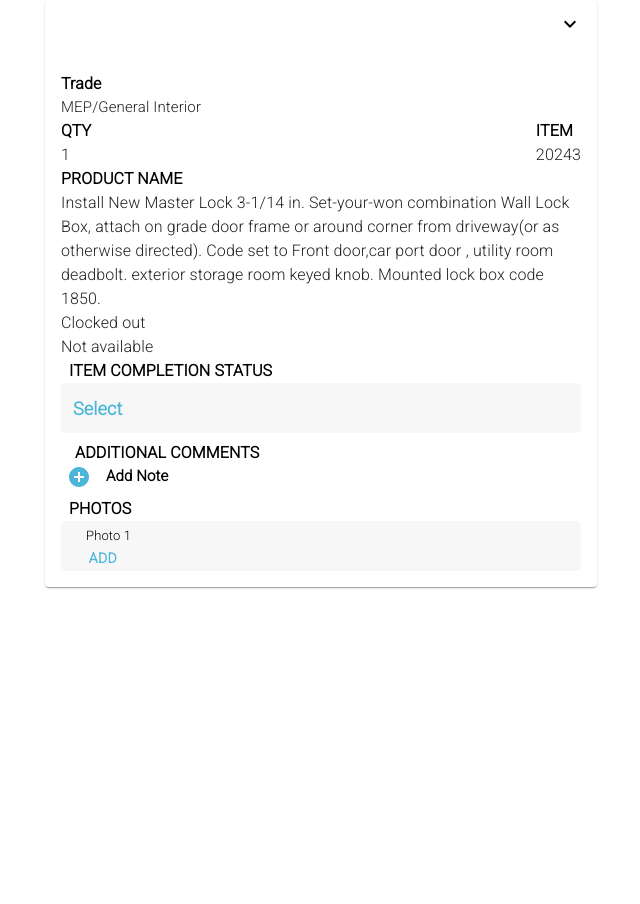
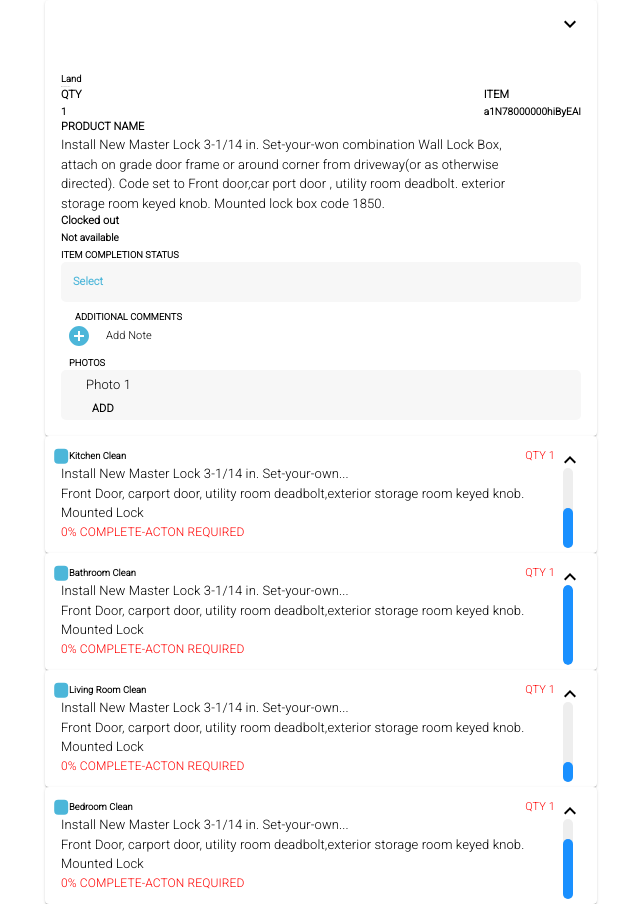
Before and after one commit to HassanHabibTahir/testMui, a React (Create React App) app: page / in a window 1280 px wide. Both pictures are taken after a click on the button 640 px from the left and 63 px from the top of the page. Shown: the whole page, without its empty margins (319-959 px from the left). Before the commit the page ends 800 px from the top, so only its background shows below. Built offline with nearby package versions, Linux system fonts and the light colour scheme.

Commit message:
added by hassan habib tahir

```diff
--- a/src/App.js
+++ b/src/App.js
@@ -17,24 +17,27 @@
 import Badge from "@material-ui/core/Badge";
 import { withStyles } from "@material-ui/core/styles";
 import AddCircleIcon from "@material-ui/icons/AddCircle";
+import { itemsArray } from "./config";
+import CustomizedProgressBars from "./progressbar";
 
 const useStyles = makeStyles((theme) => ({
   root: {
     width: "100%",
   },
   heading: {
-    fontSize: theme.typography.pxToRem(16),
+    fontSize: theme.typography.pxToRem(9.29),
+    fontWeight: "700",
     alignItems: "center",
     display: "flex",
     color: "black",
-    fontWeight: "bolder",
     marginLeft: ".5rem",
   },
   quantity: {
-    fontSize: theme.typography.pxToRem(12),
-    fontWeight: 900,
-    color: "black",
-    paddingTop: ".2rem",
+    fontSize: theme.typography.pxToRem(11),
+    // fontWeight: 900,
+    // color: "black",
+    // paddingTop: ".2rem",
+    color: "red"
   },
   customAccordion: {
     position: "relative",
@@ -52,19 +55,26 @@
     color: "black",
   },
   subHeading: {
-    fontWeight: 700,
-    fontSize: theme.typography.pxToRem(15),
+    fontWeight: 400,
+    fontSize: theme.typography.pxToRem(13),
+    color: "black",
+  },
+  AddNote: {
+    fontWeight: 400,
+    fontSize: theme.typography.pxToRem(11),
+
     color: "black",
   },
   paragraph: {
     fontWeight: 300,
+    width: "90%",
     fontSize: theme.typography.pxToRem(13),
     color: "black",
   },
   footerBadge: {
     display: "flex",
     justifyContent: "space-between",
-    width: "98%",
+    width: "100%",
     alignItems: "center",
   },
   footerText: {
@@ -72,31 +82,58 @@
     fontSize: theme.typography.pxToRem(12),
   },
   trade: {
-    fontSize: theme.typography.pxToRem(16),
+    fontSize: theme.typography.pxToRem(9.29),
+    fontWeight: 700,
     color: 'black',
-    fontWeight: "bold"
+
   },
   Mep: {
-    fontSize: theme.typography.pxToRem(15),
+    fontSize: theme.typography.pxToRem(1),
   },
   sameItems: {
-    fontSize: theme.typography.pxToRem(16),
+    fontSize: theme.typography.pxToRem(11),
     color: 'black',
-    fontWeight: "bold"
+    fontWeight: 700
   },
+  sameItemsValue: {
+    fontSize: theme.typography.pxToRem(10),
+    color: 'black',
+    fontWeight: 600
+  },
+  ItemHeading: {
+    fontSize: theme.typography.pxToRem(9.29),
+    fontWeight: "700",
+    alignItems: "center",
+    display: "flex",
+    color: "black",
+    paddingTop: '.2rem'
+  },
+  selectComponent: {
 
-  // AccordionSummary: {
-  //   '&.MuiAccordionSummary-expandIcon': {
-  //     position: "absolute",
-  //     right: "0rem",
-  //     top: "0rem",
+    fontWeight: 600,
+    color: "#4CB6D9",
+    fontSize: theme.typography.pxToRem(11),
 
-  //   }
-  // }
-  //
+  },
+  addButton: {
+    fontWeight: 700,
+    height: theme.typography.pxToRem(13),
+    fontSize: theme.typography.pxToRem(11),
+    color: "black",
+    margin: "0px",
+    padding: "0px",
+  },
   Muiselect: {
     outline: "none",
   },
+  progressBar: {
+    height: "75%",
+    width: 12,
+    borderRadius: 50,
+    flexDirection: "column-reverse",
+    backgroundColor: "rgba(255, 255, 255)"
+  }
+
 }));
 
 const StyledBadge = withStyles((theme) => ({
@@ -120,7 +157,7 @@
   const [expanded, setExpanded] = React.useState(false);
   const [toggle, setToggle] = React.useState(true);
   const [status, setStatus] = React.useState("");
-
+  const [index, setIndex] = React.useState()
   const handleStatusChange = (event) => {
     setStatus(event.target.value);
   };
@@ -131,24 +168,31 @@
     // Handle button click here
   };
 
-  const togleHandler = () => {
-    // alert('Please select')
+  const togleHandler = (index, toggle) => {
+    // alert('Please select')(
+    if (toggle) {
+      setIndex(index)
+
+    } else {
+      setIndex(-1)
+    }
     setToggle(!toggle);
   }
-  console.log(toggle, "toggle--->");
 
+  console.log(index, "index")
 
   return (
     <Container maxWidth="sm">
-      <div className={classes.root}>
+      {itemsArray.map(({ product_name, amount, id, product_description, quantity, status, trade }, _index) =>
+        <div key={_index} className={classes.root}>
           <Accordion
-          expanded={expanded === "panel1"}
-          onChange={handleChange("panel1")}
+            expanded={expanded === `panel${_index + 1}`}
+            onChange={handleChange(`panel${_index + 1}`)}
             className={classes.customAccordion}
           >
             <AccordionSummary
               classes={{ expandIcon: classes.customExpandIcon }}
-            onClick={togleHandler}
+              onClick={() => togleHandler(_index, toggle)}
               style={{
                 transition: "1s"
               }}
@@ -157,7 +201,7 @@
               id="panel1bh-header"
             >
 
-            {toggle && <Box
+              {index !== _index && <Box
                 style={{
                   width: "100%",
                 }}
@@ -173,7 +217,7 @@
                   >
                     <StyledINTERIORBadge color="secondary" variant="dot" />
                     <Typography className={classes.heading}>
-                    MEP/GENERAL INTERIOR
+                      {product_name}
                     </Typography>
                   </Box>
 
@@ -192,7 +236,13 @@
                   <Typography className={classes.footerText}>
                     0% COMPLETE-ACTON REQUIRED
                   </Typography>
-                <StyledBadge color="secondary" variant="dot" />
+                  <Box
+                    className={classes.progressBar}
+                  >
+
+                  </Box>
+                  <CustomizedProgressBars progress={status.progress} />
+                  {/* <StyledBadge color="secondary" variant="dot" /> */}
                 </Box>
 
 
@@ -210,7 +260,7 @@
               >
                 <Box>
                   <Typography className={classes.trade}>
-                  Trade
+                    {trade}
                   </Typography>
                   <Typography className={classes.Mep}>MEP/General Interior</Typography>
                   <Box>
@@ -220,74 +270,35 @@
                     }}>
                       <Box>
                         <Typography className={classes.sameItems}>QTY</Typography>
-                      <Typography>1</Typography>
+                        <Typography className={classes.sameItemsValue}>1</Typography>
                       </Box>
                       <Box>
                         <Typography className={classes.sameItems}>ITEM</Typography>
-                      <Typography>20243</Typography>
+                        <Typography className={classes.sameItemsValue}>{id}</Typography>
                       </Box>
 
                     </Box>
                     <Box>
                       <Typography className={classes.sameItems} >PRODUCT NAME</Typography>
-                    <Typography>Install New Master Lock 3-1/14 in. Set-your-won combination Wall Lock Box, attach on grade door  frame or around  corner from  driveway(or as otherwise directed). Code set to Front door,car port door , utility room deadbolt. exterior storage room keyed knob. Mounted lock box code 1850. </Typography>
+                      <Typography className={classes.paragraph}>Install New Master Lock 3-1/14 in. Set-your-won combination Wall Lock Box, attach on grade door  frame or around  corner from  driveway(or as otherwise directed). Code set to Front door,car port door , utility room deadbolt. exterior storage room keyed knob. Mounted lock box code 1850. </Typography>
                     </Box>
                   </Box>
                 </Box>
 
 
-              <Typography>Clocked out</Typography>
-              <Typography style={{}}>Not available</Typography>
+                <Typography className={classes.sameItems}>Clocked out</Typography>
+                <Typography className={classes.sameItemsValue}>Not available</Typography>
                 <Box>
-                {/* starting from it */}
-                <Typography className={classes.heading}>
+
+                  <Typography className={classes.ItemHeading}>
                     ITEM COMPLETION STATUS
                   </Typography>
 
-                {/* <Select
-                    style={{
-                      margin: "8px 6px",
-                      width: "100%",
-                      height: 50,
-                      fontWeight: 600,
-                      color: "#4CB6D9",
-                      backgroundColor: "#F7F7F7",
-                      borderRadius: "5px",
-                      paddingLeft: "5px",
-                      boxShadow: "none",
-                      "&.MuiOutlinedInput-notchedOutline": {
-                        border: " none !important",
-                      },
-                      "&.MuiOutlinedInput-notchedOutline": {
-                        border: "none  !important",
-                        outline: "none  !important",
-                      },
-                      "&.MuiOutlinedInput-root:hover .MuiOutlinedInput-notchedOutline":
-                        {
-                          border: "none  !important",
-                          outline: "none  !important",
-                        },
-                      "&.MuiOutlinedInput-root.Mui-focused .MuiOutlinedInput-notchedOutline":
-                        {
-                          border: "none  !important",
-                          outline: "none  !important",
-                        },
-                    }}
-                    inputProps={{ "aria-label": "Without label" }}
-                    value={status}
-                    classes={{ Muiselect: classes.MuiSelect }}
-                    onChange={handleStatusChange}
-                    displayEmpty
-                    renderValue={(value) => (value === "" ? "Select" : value)}
-                  >
-                    <MenuItem value="">Select</MenuItem>
-                    <MenuItem value={"active"}>Active</MenuItem>
-                    <MenuItem value={"inactive"}>Inactive</MenuItem>
-                  </Select> */}
+
                   <Box
                     style={{
                       width: "100%",
-                    height: 50,
+                      height: 40,
                       borderRadius: "5px",
                       color: "#4CB6D9",
                       backgroundColor: "#F7F7F7",
@@ -295,11 +306,7 @@
                     }}
                   >
                     <Typography
-                    style={{
-                      fontWeight: 600,
-                      color: "#4CB6D9",
-                      fontSize: "18px",
-                    }}
+                      className={classes.selectComponent}
                     >
                       Select
                     </Typography>
@@ -326,7 +333,7 @@
                           cursor: "pointer",
                         }}
                       />
-                    <Typography className={classes.subHeading}>
+                      <Typography className={classes.AddNote}>
                         Add Note
                       </Typography>
                     </Box>
@@ -349,12 +356,7 @@
                       Photo 1
                     </Typography>
                     <Button
-                    style={{
-                      fontWeight: 600,
-                      color: "#4CB6D9",
-                      margin: "0px",
-                      padding: "0px",
-                    }}
+                      className={classes.addButton}
                     >
                       Add
                     </Button>
@@ -363,7 +365,50 @@
               </Box>
             </AccordionDetails>
           </Accordion>
-      </div>
-    </Container>
+        </div>)
+      }
+
+
+    </Container >
   );
 }
+// {/* <Select
+//                     style={{
+//                       margin: "8px 6px",
+//                       width: "100%",
+//                       height: 50,
+//                       fontWeight: 600,
+//                       color: "#4CB6D9",
+//                       backgroundColor: "#F7F7F7",
+//                       borderRadius: "5px",
+//                       paddingLeft: "5px",
+//                       boxShadow: "none",
+//                       "&.MuiOutlinedInput-notchedOutline": {
+//                         border: " none !important",
+//                       },
+//                       "&.MuiOutlinedInput-notchedOutline": {
+//                         border: "none  !important",
+//                         outline: "none  !important",
+//                       },
+//                       "&.MuiOutlinedInput-root:hover .MuiOutlinedInput-notchedOutline":
+//                         {
+//                           border: "none  !important",
+//                           outline: "none  !important",
+//                         },
+//                       "&.MuiOutlinedInput-root.Mui-focused .MuiOutlinedInput-notchedOutline":
+//                         {
+//                           border: "none  !important",
+//                           outline: "none  !important",
+//                         },
+//                     }}
+//                     inputProps={{ "aria-label": "Without label" }}
+//                     value={status}
+//                     classes={{ Muiselect: classes.MuiSelect }}
+//                     onChange={handleStatusChange}
+//                     displayEmpty
+//                     renderValue={(value) => (value === "" ? "Select" : value)}
+//                   >
+//                     <MenuItem value="">Select</MenuItem>
+//                     <MenuItem value={"active"}>Active</MenuItem>
+//                     <MenuItem value={"inactive"}>Inactive</MenuItem>
+//                   </Select> */}
--- /dev/null
+++ b/src/config.js
@@ -0,0 +1,72 @@
+export const itemsArray = [
+    {
+        "product_name": "Whole House Clean",
+        "amount": 225,
+        "id": "a1N78000000hiByEAI",
+        "item": "Clean - Whole House Interior - includes appliance wipe down",
+        "product_description": null,
+        "quantity": 1,
+        "rate": 250,
+        "status": { "progress": "0" },
+        "sub_markdown": 0.1,
+        "subtotal_line_items": 250,
+        "task": "Clean - Whole House",
+        "trade": "Land"
+    },
+    {
+        "product_name": "Kitchen Clean",
+        "amount": 150,
+        "id": "a1N78000000hiByEAB",
+        "item": "Clean - Kitchen - includes countertop and sink",
+        "product_description": null,
+        "quantity": 1,
+        "rate": 150,
+        "status": { "progress": "50" },
+        "sub_markdown": 0.05,
+        "subtotal_line_items": 150,
+        "task": "Clean - Kitchen",
+        "trade": "Land"
+    },
+    {
+        "product_name": "Bathroom Clean",
+        "amount": 100,
+        "id": "a1N78000000hiByEAC",
+        "item": "Clean - Bathroom - includes toilet and shower",
+        "product_description": null,
+        "quantity": 1,
+        "rate": 100,
+        "status": { "progress": "100" },
+        "sub_markdown": 0.2,
+        "subtotal_line_items": 100,
+        "task": "Clean - Bathroom",
+        "trade": "Land"
+    },
+    {
+        "product_name": "Living Room Clean",
+        "amount": 180,
+        "id": "a1N78000000hiByEAD",
+        "item": "Clean - Living Room - includes dusting and vacuuming",
+        "product_description": null,
+        "quantity": 1,
+        "rate": 180,
+        "status": { "progress": "25" },
+        "sub_markdown": 0.15,
+        "subtotal_line_items": 180,
+        "task": "Clean - Living Room",
+        "trade": "Land"
+    },
+    {
+        "product_name": "Bedroom Clean",
+        "amount": 120,
+        "id": "a1N78000000hiByEAE",
+        "item": "Clean - Bedroom - includes changing bed linens",
+        "product_description": null,
+        "quantity": 1,
+        "rate": 120,
+        "status": { "progress": "75" },
+        "sub_markdown": 0.08,
+        "subtotal_line_items": 120,
+        "task": "Clean - Bedroom",
+        "trade": "Land"
+    }
+];
--- /dev/null
+++ b/src/progressbar.js
@@ -0,0 +1,61 @@
+import React from 'react';
+import { makeStyles, withStyles } from '@material-ui/core/styles';
+import CircularProgress from '@material-ui/core/CircularProgress';
+import LinearProgress from '@material-ui/core/LinearProgress';
+import { Box } from '@material-ui/core';
+
+const BorderLinearProgress = withStyles((theme) => ({
+    root: {
+        height: 10,
+
+        borderRadius: 5,
+    },
+    colorPrimary: {
+        backgroundColor: theme.palette.grey[theme.palette.type === 'light' ? 200 : 700],
+    },
+    bar: {
+        borderRadius: 5,
+        backgroundColor: '#1a90ff',
+    },
+}))(LinearProgress);
+
+
+
+
+
+const useStyles = makeStyles({
+    root: {
+        flexGrow: 1,
+    },
+});
+
+export default function CustomizedProgressBars({ progress }) {
+    const classes = useStyles();
+
+    return (
+        <div className={classes.root}>
+
+            <Box style={{
+
+                display: "flex",
+                justifyContent: "flex-end",
+
+            }}>
+                <BorderLinearProgress style={
+                    {
+                        transform: "rotate(-90deg)",
+                        width: '5rem',
+                        // position: "absolute",
+                        left: "1.7rem",
+                        bottom: "1.5rem",
+                        // right: "2rem",
+                        // width: 200,
+                        // position: "fixed",
+                        // top: 190,
+                        // left: -50
+                    }
+                } variant="determinate" value={+progress} />
+            </Box>
+        </div>
+    );
+}
```
Also changed, not shown: src/index.js (+28 -0 lines), src/test.js (added). Lines whose indentation alone changed are shown as unchanged.
